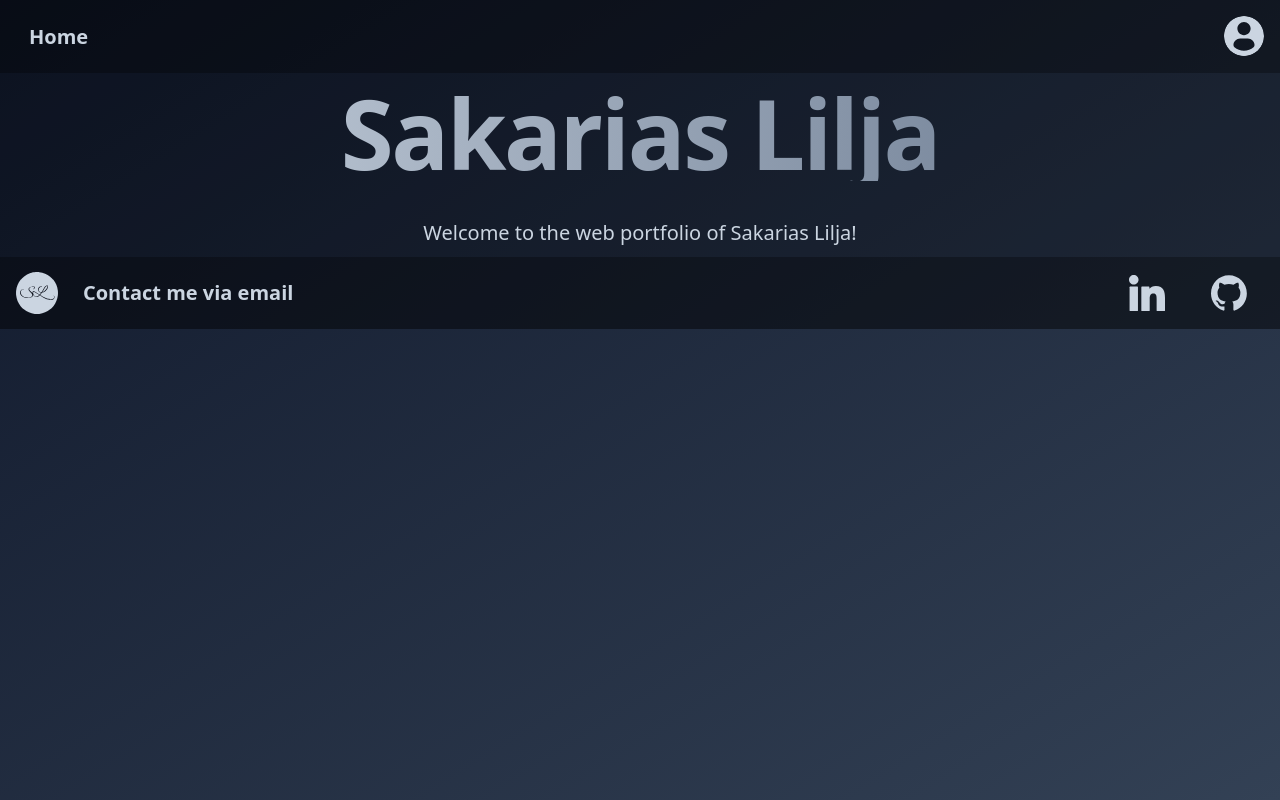
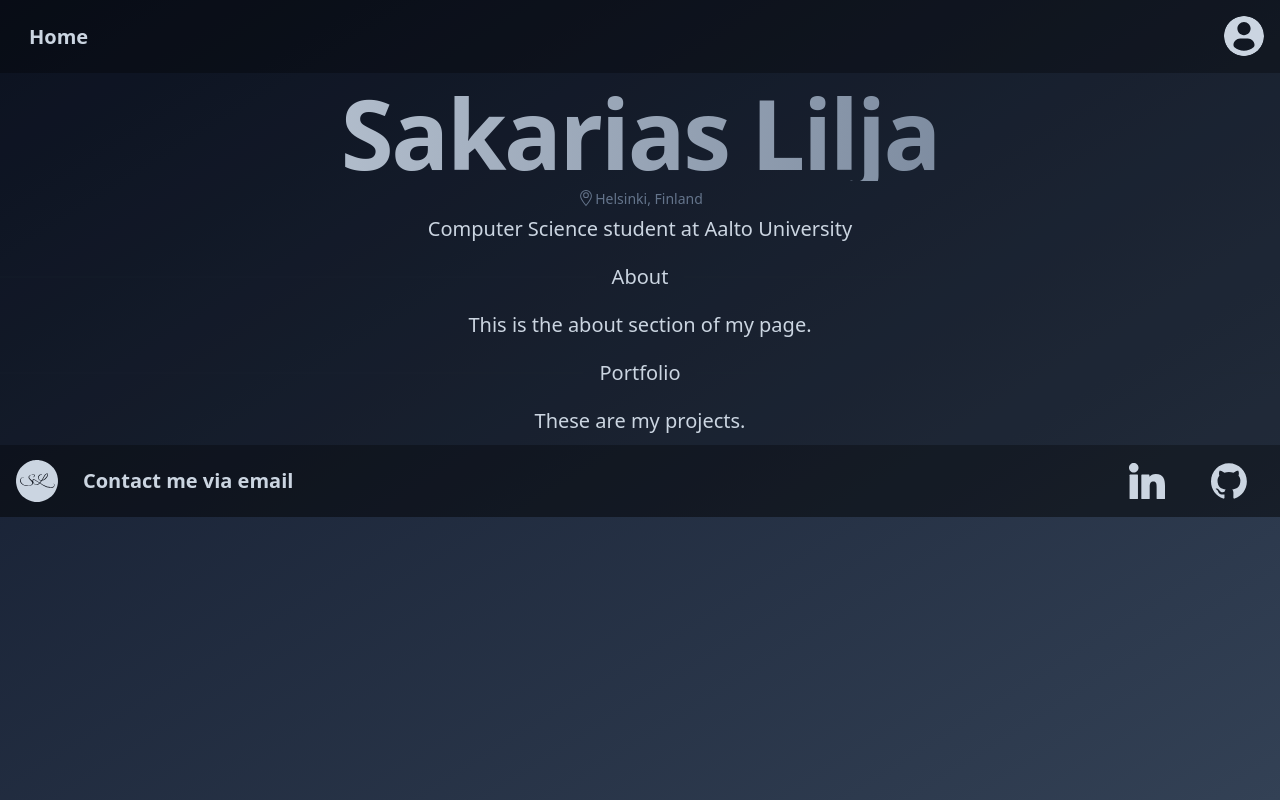
Before and after one commit to SakariasLilja/slilja-web, a Next.js app: page / in a window 1280 px wide. Built offline with nearby package versions, Linux system fonts and the light colour scheme.

Commit message:
Started adding content to main page

```diff
--- a/src/app/layout.tsx
+++ b/src/app/layout.tsx
@@ -35,7 +35,7 @@ export default function RootLayout({
           height: `100vh`
           }}>
           <div className="bg-cover bg-black bg-opacity-25 text-slate-300 text-lg font-medium text-pretty sm:text-xl/6">
-            <header className="text-slate-300 text-center">
+            <header className="text-slate-300 text-center mb-3">
               <Navigation/>
             </header>
             {children}
--- a/src/app/page.tsx
+++ b/src/app/page.tsx
@@ -2,16 +2,40 @@ import "./globals.css"
 
 export default function Home() {
   return (
-  <div className="bg-transparent">
-    <div className="relative isolate px-6 pt-3">
-      <div className="text-center">
+  <div className="flex bg-transparent w-full flex-col gap-3 text-center">
+    <div className="relative isolate px-6">
+      <div className="flex flex-col gap-2">
         <h1 className="text-8xl font-semibold tracking-tight bg-gradient-to-r from-slate-300 to-slate-500 bg-clip-text text-transparent">
           Sakarias Lilja
         </h1>
-        <p className="mt-10">
-          Welcome to the web portfolio of Sakarias Lilja!
+        <div className="items-center text-slate-500 text-sm">
+          <svg
+            className="fill-current inline-block align-top"
+            width="18"
+            height="18"
+            viewBox="0 0 36 36"
+            xmlns="http://www.w3.org/2000/svg">
+              <path className="clr-i-outline clr-i-outline-path-1" d="M18,6.72a5.73,5.73,0,1,0,5.73,5.73A5.73,5.73,0,0,0,18,6.72Zm0,9.46a3.73,3.73,0,1,1,3.73-3.73A3.73,3.73,0,0,1,18,16.17Z"></path>
+              <path className="clr-i-outline clr-i-outline-path-2" d="M18,2A11.79,11.79,0,0,0,6.22,13.73c0,4.67,2.62,8.58,4.54,11.43l.35.52a99.61,99.61,0,0,0,6.14,8l.76.89.76-.89a99.82,99.82,0,0,0,6.14-8l.35-.53c1.91-2.85,4.53-6.75,4.53-11.42A11.79,11.79,0,0,0,18,2ZM23.59,24l-.36.53c-1.72,2.58-4,5.47-5.23,6.9-1.18-1.43-3.51-4.32-5.23-6.9L12.42,24c-1.77-2.64-4.2-6.25-4.2-10.31a9.78,9.78,0,1,1,19.56,0C27.78,17.79,25.36,21.4,23.59,24Z"></path>
+          </svg>
+          Helsinki, Finland
+        </div>
+        <p>
+          Computer Science student at Aalto University
         </p>
       </div>
+    </div>
+    <div className="divider">About</div>
+    <div>
+      <p>
+        This is the about section of my page.
+      </p>
+    </div>
+    <div className="divider">Portfolio</div>
+    <div>
+      <p>
+        These are my projects.
+      </p>
     </div>
   </div>
   );
```
Also changed, not shown: public/map-marker.svg (added).
